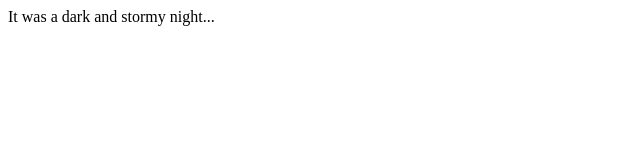
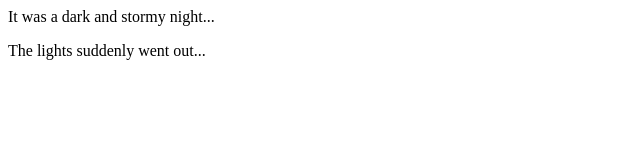
Before and after one commit to ddplocher/fireside-story, a plain HTML site: page index.html in a window 1280 px wide. Shown: the whole page, without its empty margins (0-640 px from the left). Drawn offline with Linux system fonts and the light colour scheme.

Commit message:
added second line of story

```diff
--- a/index.html
+++ b/index.html
@@ -1,5 +1,6 @@
 <html>
   <body>
     <p>It was a dark and stormy night...</p>
+    <p>The lights suddenly went out...</p>
   </body>
 </html>
```
